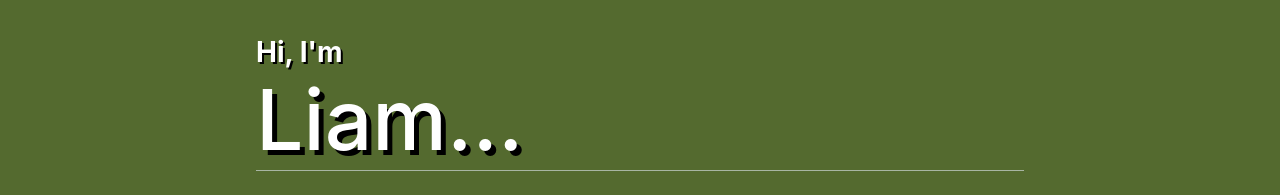
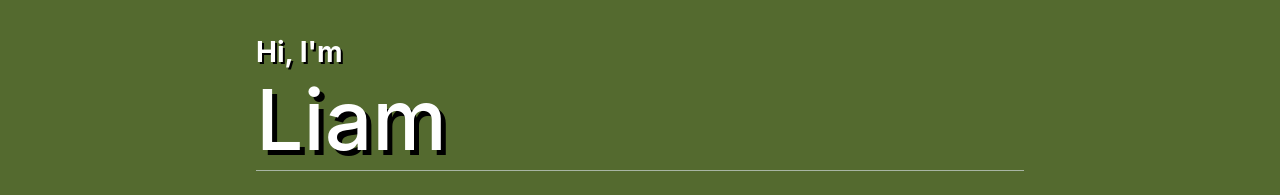
Before and after one commit to Liiaam93/portfolio-react, a React (Create React App) app: page / in a window 1280 px wide. Shown: the part 124-319 px from the top of the page. Built offline with nearby package versions, Linux system fonts and the light colour scheme.

Commit message:
Update Intro.tsx

```diff
--- a/src/pages/Intro.tsx
+++ b/src/pages/Intro.tsx
@@ -53,7 +53,7 @@ const Intro = () => {
         Hi, I'm
       </Heading>
       <Heading fontSize={"84"} fontWeight="500" textShadow={"5px 5px #000"}>
-        Liam...
+        Liam
       </Heading>
       <Divider />
       <Text fontSize={["4xl", "5xl", "6xl"]} color="yellow">
```
